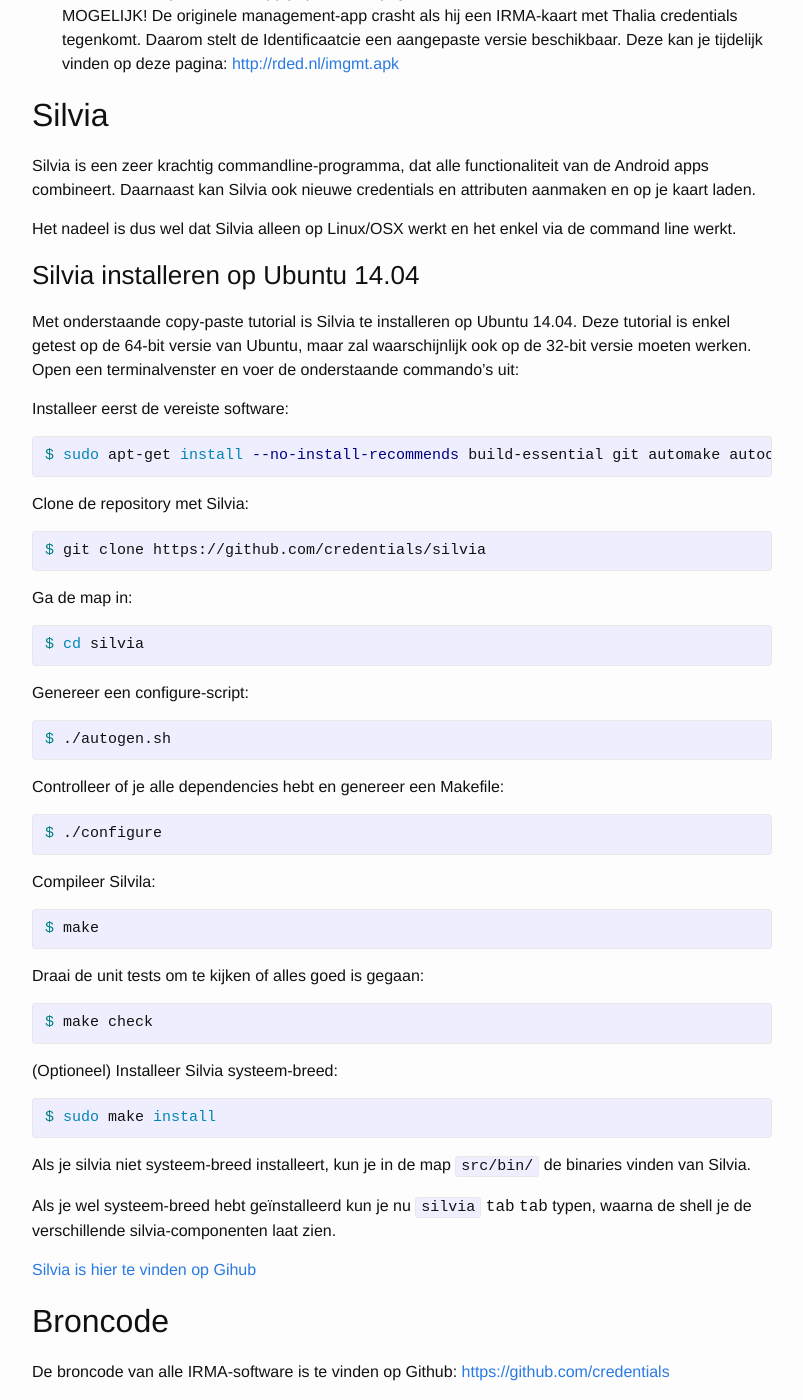
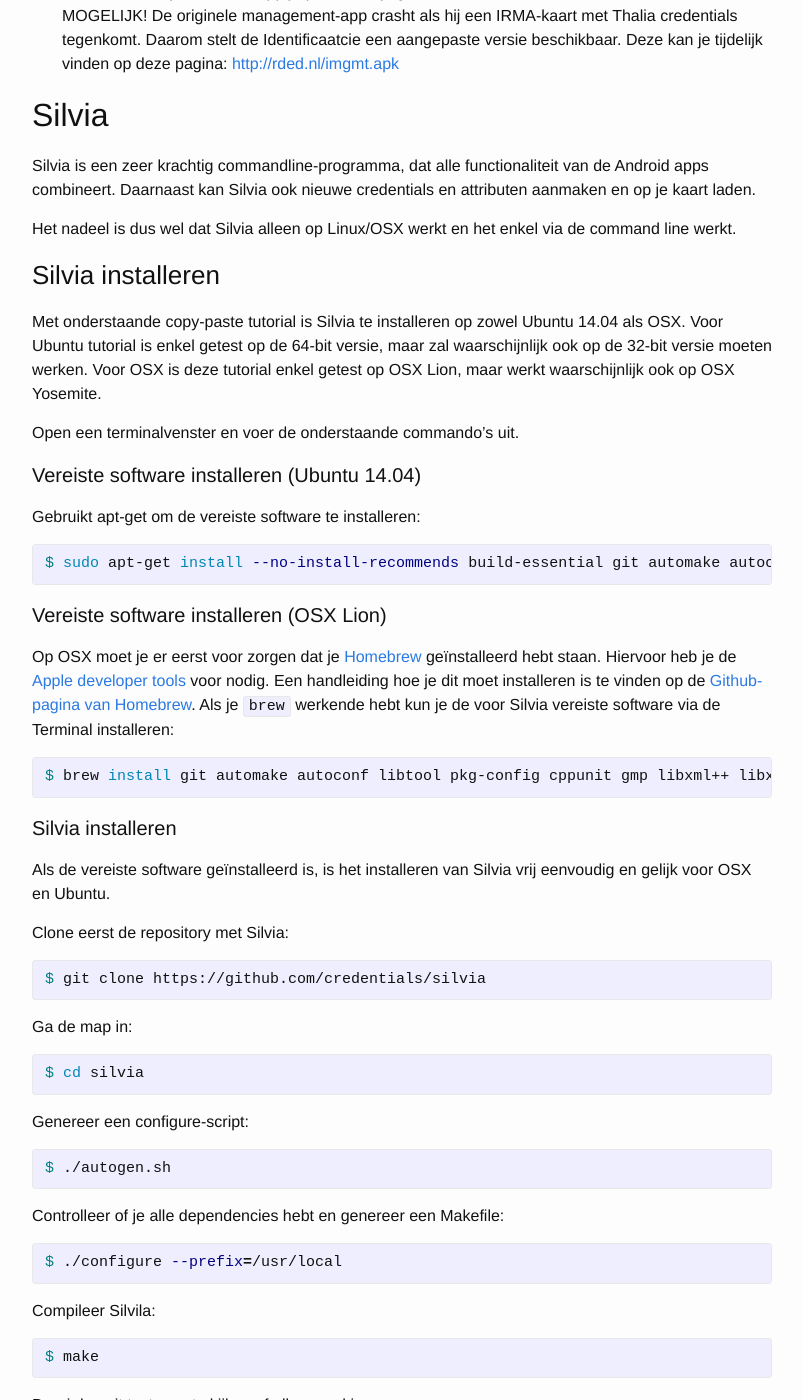
Before and after one commit to identificaatcie/identificaatcie.github.io, a Jekyll site: the page built from algemene-info.md, in a window 1280 px wide and 1400 px high, scrolled down 2128 px. Shown: the whole window, without its empty margins (238-1041 px from the left). Built offline with Jekyll 4.4.1, drawn with Linux system fonts in a browser that asks for light colours; some of the changed text lies outside the part shown.

Commit message:
Handleiding voor OSX Lion toegevoegd

```diff
--- a/algemene-info.md
+++ b/algemene-info.md
@@ -65,15 +65,28 @@ Silvia is een zeer krachtig commandline-programma, dat alle functionaliteit van
 
 Het nadeel is dus wel dat Silvia alleen op Linux/OSX werkt en het enkel via de command line werkt.
 
-### Silvia installeren op Ubuntu 14.04
-Met onderstaande copy-paste tutorial is Silvia te installeren op Ubuntu 14.04. Deze tutorial is enkel getest op de 64-bit versie van Ubuntu, maar zal waarschijnlijk ook op de 32-bit versie moeten werken. Open een terminalvenster en voer de onderstaande commando's uit:
+### Silvia installeren
+Met onderstaande copy-paste tutorial is Silvia te installeren op zowel Ubuntu 14.04 als OSX. Voor Ubuntu tutorial is enkel getest op de 64-bit versie, maar zal waarschijnlijk ook op de 32-bit versie moeten werken. Voor OSX is deze tutorial enkel getest op OSX Lion, maar werkt waarschijnlijk ook op OSX Yosemite.
 
-Installeer eerst de vereiste software:
+Open een terminalvenster en voer de onderstaande commando's uit.
+
+#### Vereiste software installeren (Ubuntu 14.04)
+Gebruikt apt-get om de vereiste software te installeren:
 {% highlight bash %}
 $ sudo apt-get install --no-install-recommends build-essential git automake autoconf ca-certificates libtool pkg-config pcscd pcsc-tools libccid libifd-cyberjack6 libpcsclite-dev libcppunit-dev libxml++2.6-dev libgmp-dev libssl-dev
 {% endhighlight %}
 
-Clone de repository met Silvia:
+
+#### Vereiste software installeren (OSX Lion)
+Op OSX moet je er eerst voor zorgen dat je [Homebrew][homebrew] geïnstalleerd hebt staan. Hiervoor heb je de [Apple developer tools][apple dev tools] voor nodig. Een handleiding hoe je dit moet installeren is te vinden op de [Github-pagina van Homebrew][homebrew github]. Als je `brew` werkende hebt kun je de voor Silvia vereiste software via de Terminal installeren:
+{% highlight bash %}
+$ brew install git automake autoconf libtool pkg-config cppunit gmp libxml++ libxml2
+{% endhighlight %}
+
+#### Silvia installeren
+Als de vereiste software geïnstalleerd is, is het installeren van Silvia vrij eenvoudig en gelijk voor OSX en Ubuntu.
+
+Clone eerst de repository met Silvia:
 {% highlight bash %}
 $ git clone https://github.com/credentials/silvia
 {% endhighlight %}
@@ -90,7 +103,7 @@ $ ./autogen.sh
 
 Controlleer of je alle dependencies hebt en genereer een Makefile:
 {% highlight bash %}
-$ ./configure
+$ ./configure --prefix=/usr/local
 {% endhighlight %}
 
 Compileer Silvila:
@@ -105,15 +118,14 @@ $ make check
 
 (Optioneel) Installeer Silvia systeem-breed:
 {% highlight bash %}
-$ sudo make install
+$ sudo make install # Op OSX is sudo hier niet nodig
 {% endhighlight %}
 
-Als je silvia niet systeem-breed installeert, kun je in de map `src/bin/` de binaries vinden van Silvia.
+Als je Silvia niet systeem-breed installeert, kun je in de map `src/bin/` de binaries vinden van Silvia.
 
-Als je wel systeem-breed hebt geïnstalleerd kun je nu `silvia` <kbd>tab</kbd> <kbd>tab</kbd> typen, waarna de shell je de verschillende silvia-componenten laat zien.
+Als je Silvia wel systeem-breed hebt geïnstalleerd kun je nu `silvia` <kbd>tab</kbd> <kbd>tab</kbd> typen, waarna de shell je de verschillende Silvia-componenten laat zien.
 
-
-[Silvia is hier te vinden op Gihub][silvia]
+[Silvia is hier te vinden op Github][silvia]
 
 ## Broncode
 De broncode van alle IRMA-software is te vinden op Github:
@@ -147,3 +159,6 @@ Koen van Ingen
 [pilot-verifier]: https://github.com/credentials/irma_android_verifier/releases/download/0.8-beta0/org.irmacard.pilot.android_verifier-0.8_beta0.apk
 [printkiosk]: https://www.irmacard.org/irma-printer-kiosk/
 [voucher]: https://demo.irmacard.org/tomcat/irma_pilot/production/vouchers/
+[homebrew]: http://brew.sh/
+[apple dev tools]: https://developer.apple.com/downloads/
+[homebrew github]: https://github.com/Homebrew/homebrew/blob/master/share/doc/homebrew/Installation.md#installation
```
